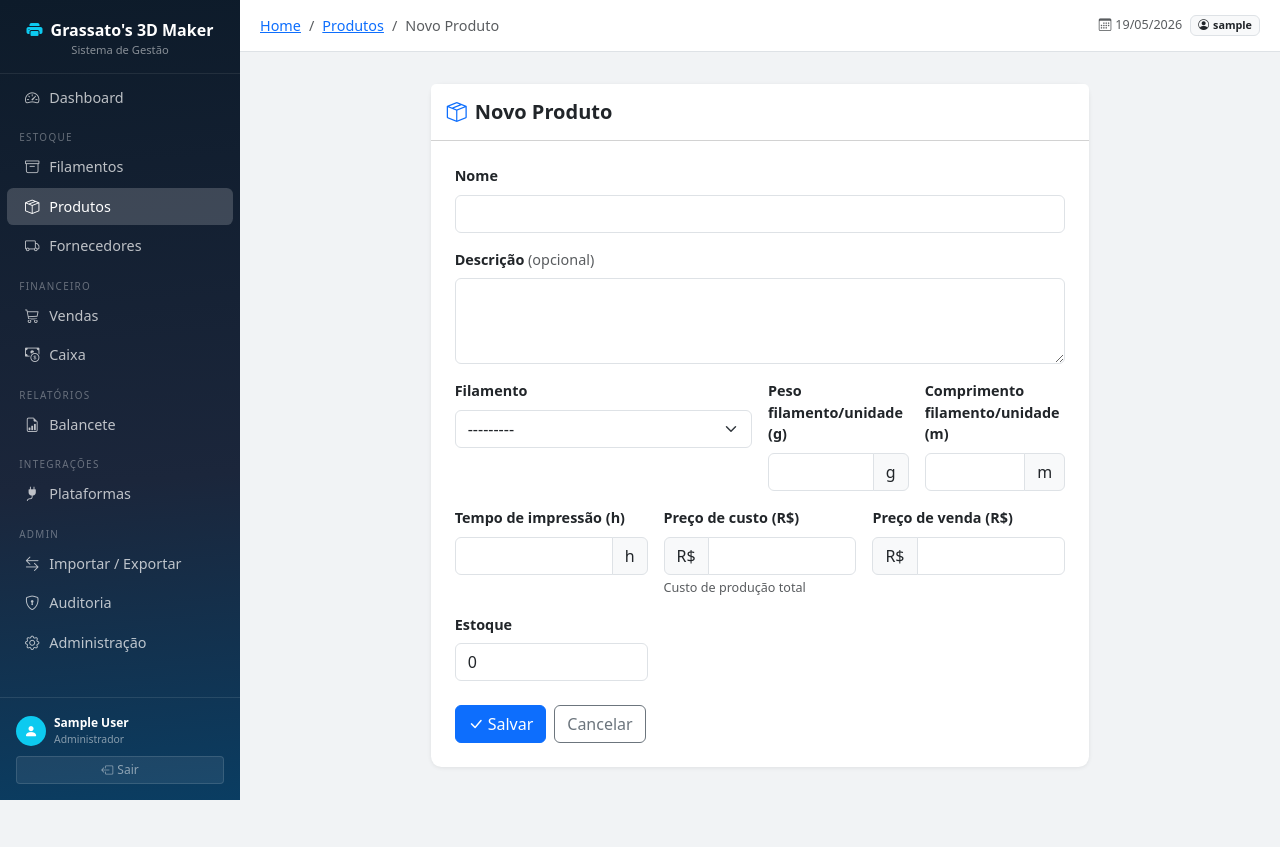
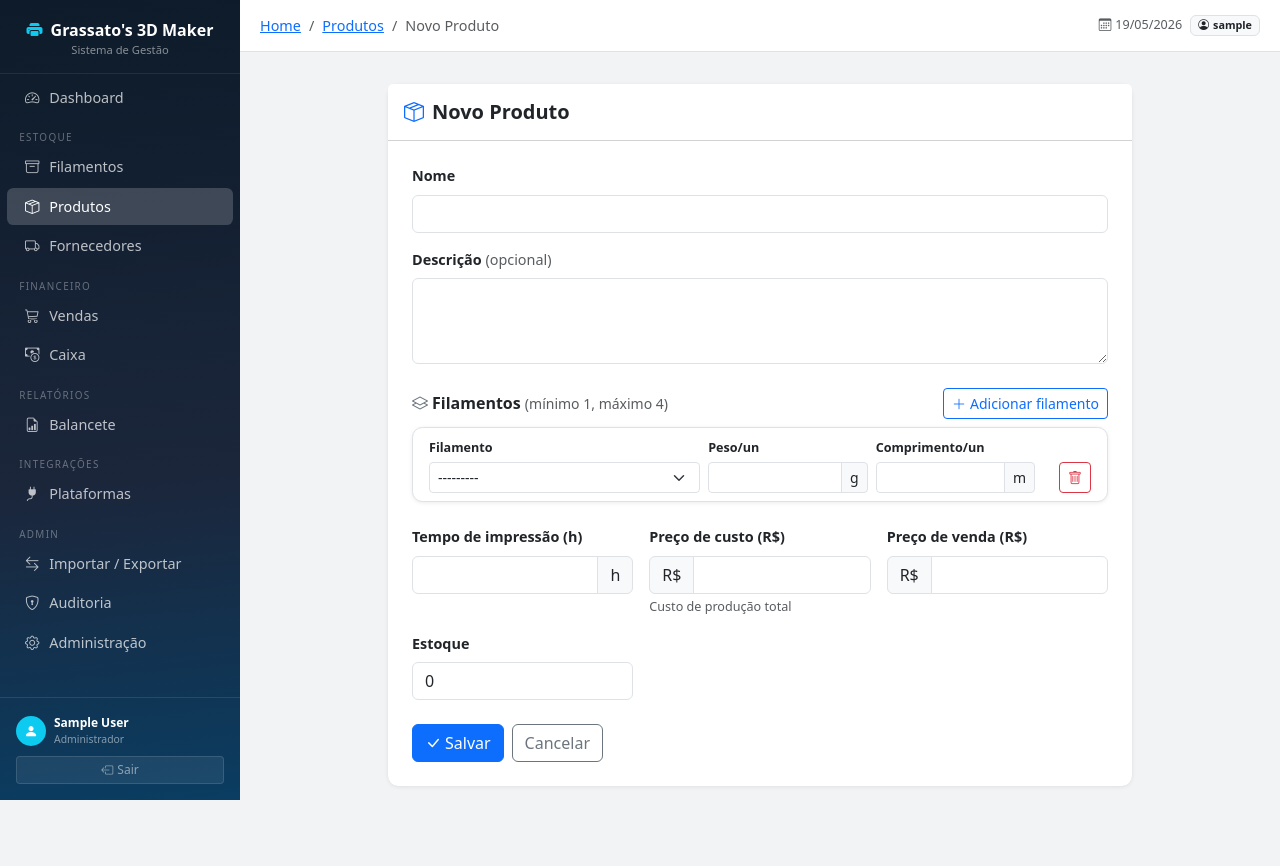
Before and after one commit to diegograssato/grassato-3d-printer, a Django app: page /estoque/produtos/novo/ in a window 1280 px wide. Run offline with Django 4.2, Linux system fonts and the light colour scheme; the visitor is signed in with stand-in values (Sample User, id 1); data that the repository does not hold is empty; parts of the project's set-up code (start-up, migrations or seed data) failed here and were passed over.

Commit message:
feat: Adiciona mais de um filamento no produto

```diff
--- a/dashboard/views.py
+++ b/dashboard/views.py
@@ -51,7 +51,7 @@ def dashboard(request):
     saldo_caixa = total_entradas - total_saidas
 
     # Alertas de estoque baixo
-    produtos_criticos = Produto.objects.filter(estoque_quantidade__lte=2, ativo=True).select_related('filamento')
+    produtos_criticos = Produto.objects.filter(estoque_quantidade__lte=2, ativo=True).prefetch_related('filamentos_produto__filamento')
     filamentos_criticos = [f for f in Filamento.objects.all() if float(f.percentual_disponivel) <= 30]
 
     # Vendas recentes
--- a/docker-compose.yaml
+++ b/docker-compose.yaml
@@ -57,7 +57,7 @@ services:
         condition: service_healthy
     environment:
       SECRET_KEY: ${SECRET_KEY:-insecure-key-change-me}
-      DEBUG: "False"
+      DEBUG: "True"
       ALLOWED_HOSTS: "localhost,127.0.0.1,7b79-45-163-174-187.ngrok-free.app"
       CSRF_TRUSTED_ORIGINS: "http://localhost,http://localhost:8000,https://7b79-45-163-174-187.ngrok-free.app"
       ML_CALLBACK_URI: "https://7b79-45-163-174-187.ngrok-free.app/integracoes/ml/callback/"
--- a/estoque/forms.py
+++ b/estoque/forms.py
@@ -1,5 +1,6 @@
 from django import forms
-from .models import Filamento, Produto, Fornecedor
+from django.forms import inlineformset_factory
+from .models import Filamento, Produto, ProdutoFilamento, Fornecedor
 
 
 class FornecedorForm(forms.ModelForm):
@@ -53,18 +54,41 @@ class ProdutoForm(forms.ModelForm):
     class Meta:
         model = Produto
         fields = [
-            'nome', 'descricao', 'filamento', 'peso_filamento_g',
-            'comprimento_filamento_m', 'tempo_impressao_horas',
+            'nome', 'descricao', 'tempo_impressao_horas',
             'preco_custo', 'preco_venda', 'estoque_quantidade',
         ]
         widgets = {
             'nome': forms.TextInput(attrs={'class': 'form-control'}),
             'descricao': forms.Textarea(attrs={'class': 'form-control', 'rows': 3}),
-            'filamento': forms.Select(attrs={'class': 'form-select'}),
-            'peso_filamento_g': forms.NumberInput(attrs={'class': 'form-control', 'step': '0.01', 'min': '0.01'}),
-            'comprimento_filamento_m': forms.NumberInput(attrs={'class': 'form-control', 'step': '0.01', 'min': '0.01'}),
             'tempo_impressao_horas': forms.NumberInput(attrs={'class': 'form-control', 'step': '0.01', 'min': '0.01'}),
             'preco_custo': forms.NumberInput(attrs={'class': 'form-control', 'step': '0.01', 'min': '0'}),
             'preco_venda': forms.NumberInput(attrs={'class': 'form-control', 'step': '0.01', 'min': '0.01'}),
             'estoque_quantidade': forms.NumberInput(attrs={'class': 'form-control', 'min': '0'}),
         }
+
+
+class ProdutoFilamentoForm(forms.ModelForm):
+    class Meta:
+        model = ProdutoFilamento
+        fields = ['filamento', 'peso_filamento_g', 'comprimento_filamento_m']
+        widgets = {
+            'filamento': forms.Select(attrs={'class': 'form-select form-select-sm'}),
+            'peso_filamento_g': forms.NumberInput(attrs={
+                'class': 'form-control form-control-sm', 'step': '0.01', 'min': '0.01',
+            }),
+            'comprimento_filamento_m': forms.NumberInput(attrs={
+                'class': 'form-control form-control-sm', 'step': '0.01', 'min': '0.01',
+            }),
+        }
+
+
+ProdutoFilamentoFormSet = inlineformset_factory(
+    Produto,
+    ProdutoFilamento,
+    form=ProdutoFilamentoForm,
+    min_num=1,
+    max_num=4,
+    extra=0,
+    validate_min=True,
+    can_delete=True,
+)
--- a/estoque/views.py
+++ b/estoque/views.py
@@ -4,8 +4,8 @@ from django.contrib.auth.decorators import login_required
 from django.core.paginator import Paginator
 from django.db.models import Count, ExpressionWrapper, F, FloatField, Q
 from django.http import JsonResponse
-from .models import Filamento, Produto, Fornecedor
-from .forms import FilamentoForm, ProdutoForm, FornecedorForm
+from .models import Filamento, Produto, ProdutoFilamento, Fornecedor
+from .forms import FilamentoForm, ProdutoForm, ProdutoFilamentoFormSet, FornecedorForm
 
 PAGE_SIZES = [10, 20, 50, 100, 500, 1000]
 DEFAULT_PAGE_SIZE = 20
@@ -40,7 +40,7 @@ def _is_admin(request):
 @login_required
 def filamento_list(request):
     qs = Filamento.objects.select_related('fornecedor').annotate(
-        num_produtos=Count('produtos', filter=Q(produtos__ativo=True)),
+        num_produtos=Count('produto_filamentos__produto', filter=Q(produto_filamentos__produto__ativo=True), distinct=True),
         pct=ExpressionWrapper(
             100.0 * F('peso_disponivel_g') / F('peso_total_g'),
             output_field=FloatField(),
@@ -162,11 +162,11 @@ def produto_list(request):
     # Filtro ativo: padrão "ativo"; admins podem ver inativo ou todos
     ativo_f = request.GET.get('ativo', 'ativo').strip()
     if is_admin and ativo_f == 'inativo':
-        qs = Produto.objects.select_related('filamento').filter(ativo=False).order_by('nome')
+        qs = Produto.objects.prefetch_related('filamentos_produto__filamento').filter(ativo=False).order_by('nome')
     elif is_admin and ativo_f == 'todos':
-        qs = Produto.objects.select_related('filamento').all().order_by('nome')
+        qs = Produto.objects.prefetch_related('filamentos_produto__filamento').all().order_by('nome')
     else:
-        qs = Produto.objects.select_related('filamento').filter(ativo=True).order_by('nome')
+        qs = Produto.objects.prefetch_related('filamentos_produto__filamento').filter(ativo=True).order_by('nome')
         ativo_f = 'ativo'
 
     busca = request.GET.get('busca', '').strip()
@@ -175,7 +175,7 @@ def produto_list(request):
     if busca:
         qs = qs.filter(Q(nome__icontains=busca) | Q(sku__icontains=busca))
     if material_f:
-        qs = qs.filter(filamento__material=material_f)
+        qs = qs.filter(filamentos_produto__filamento__material=material_f).distinct()
 
     total_inativos = Produto.objects.filter(ativo=False).count()
 
@@ -203,12 +203,16 @@ def produto_list(request):
 @login_required
 def produto_create(request):
     form = ProdutoForm(request.POST or None)
-    if form.is_valid():
-        form.save()
+    formset = ProdutoFilamentoFormSet(request.POST or None)
+    if form.is_valid() and formset.is_valid():
+        produto = form.save()
+        formset.instance = produto
+        formset.save()
         messages.success(request, 'Produto cadastrado com sucesso!')
         return redirect('estoque:produto_list')
     return render(request, 'estoque/produto_form.html', {
         'form': form,
+        'formset': formset,
         'titulo': 'Novo Produto',
     })
 
@@ -217,12 +221,15 @@ def produto_create(request):
 def produto_update(request, pk):
     produto = get_object_or_404(Produto, pk=pk)
     form = ProdutoForm(request.POST or None, instance=produto)
-    if form.is_valid():
+    formset = ProdutoFilamentoFormSet(request.POST or None, instance=produto)
+    if form.is_valid() and formset.is_valid():
         form.save()
+        formset.save()
         messages.success(request, 'Produto atualizado com sucesso!')
         return redirect('estoque:produto_list')
     return render(request, 'estoque/produto_form.html', {
         'form': form,
+        'formset': formset,
         'titulo': 'Editar Produto',
         'objeto': produto,
     })
@@ -271,11 +278,19 @@ def produto_toggle_ativo(request, pk):
 def produto_preco_api(request, pk):
     """API interna: retorna preço de venda e estoque do produto (usado pelo form de venda)."""
     produto = get_object_or_404(Produto, pk=pk, ativo=True)
+    filamentos = produto.filamentos_produto.select_related('filamento').all()
+    filamentos_info = [
+        {
+            'filamento_id': pf.filamento_id,
+            'peso_filamento_g': str(pf.peso_filamento_g),
+            'disponivel_g': str(pf.filamento.peso_disponivel_g),
+        }
+        for pf in filamentos
+    ]
     return JsonResponse({
         'preco_venda': str(produto.preco_venda),
         'estoque': produto.estoque_quantidade,
-        'filamento_disponivel_g': str(produto.filamento.peso_disponivel_g),
-        'peso_filamento_g': str(produto.peso_filamento_g),
+        'filamentos': filamentos_info,
     })
 
 
--- a/templates/estoque/produto_form.html
+++ b/templates/estoque/produto_form.html
@@ -8,7 +8,7 @@
 
 {% block content %}
 <div class="row justify-content-center mt-3">
-  <div class="col-md-8">
+  <div class="col-md-9">
     <div class="card">
       <div class="card-header bg-white py-3">
         <h5 class="mb-0 fw-semibold"><i class="bi bi-box-seam me-2 text-primary"></i>{{ titulo }}</h5>
@@ -27,27 +27,99 @@
               <label class="form-label fw-semibold">{{ form.descricao.label }} <span class="text-muted fw-normal">(opcional)</span></label>
               {{ form.descricao }}
             </div>
-            <div class="col-md-6">
-              <label class="form-label fw-semibold">{{ form.filamento.label }}</label>
-              {{ form.filamento }}
-              {% if form.filamento.errors %}<div class="text-danger small mt-1">{{ form.filamento.errors.0 }}</div>{% endif %}
+          </div>
+
+          {# ── Filamentos (inline formset) ── #}
+          <div class="mt-4">
+            <div class="d-flex align-items-center justify-content-between mb-2">
+              <h6 class="fw-semibold mb-0">
+                <i class="bi bi-layers me-1 text-secondary"></i>Filamentos
+                <span class="text-muted fw-normal small">(mínimo 1, máximo 4)</span>
+              </h6>
+              <button type="button" id="btn-add-filamento" class="btn btn-outline-primary btn-sm">
+                <i class="bi bi-plus-lg me-1"></i>Adicionar filamento
+              </button>
             </div>
-            <div class="col-md-3">
-              <label class="form-label fw-semibold">{{ form.peso_filamento_g.label }}</label>
-              <div class="input-group">
-                {{ form.peso_filamento_g }}
-                <span class="input-group-text">g</span>
+
+            {{ formset.management_form }}
+            {% if formset.non_form_errors %}
+              <div class="alert alert-danger small py-2">{{ formset.non_form_errors }}</div>
+            {% endif %}
+
+            <div id="filamentos-container">
+              {% for fil_form in formset %}
+              <div class="filamento-row card border mb-2 {% if fil_form.errors %}border-danger{% endif %}">
+                <div class="card-body py-2 px-3">
+                  <div class="row g-2 align-items-end">
+                    {% for hidden in fil_form.hidden_fields %}{{ hidden }}{% endfor %}
+                    <div class="col-md-5">
+                      <label class="form-label small mb-1 fw-semibold">Filamento</label>
+                      {{ fil_form.filamento }}
+                      {% if fil_form.filamento.errors %}<div class="text-danger small">{{ fil_form.filamento.errors.0 }}</div>{% endif %}
+                    </div>
+                    <div class="col-md-3">
+                      <label class="form-label small mb-1 fw-semibold">Peso/un</label>
+                      <div class="input-group input-group-sm">
+                        {{ fil_form.peso_filamento_g }}
+                        <span class="input-group-text">g</span>
+                      </div>
+                      {% if fil_form.peso_filamento_g.errors %}<div class="text-danger small">{{ fil_form.peso_filamento_g.errors.0 }}</div>{% endif %}
+                    </div>
+                    <div class="col-md-3">
+                      <label class="form-label small mb-1 fw-semibold">Comprimento/un</label>
+                      <div class="input-group input-group-sm">
+                        {{ fil_form.comprimento_filamento_m }}
+                        <span class="input-group-text">m</span>
+                      </div>
+                      {% if fil_form.comprimento_filamento_m.errors %}<div class="text-danger small">{{ fil_form.comprimento_filamento_m.errors.0 }}</div>{% endif %}
+                    </div>
+                    <div class="col-md-1 text-end">
+                      {% if fil_form.DELETE %}
+                      <label class="form-label small mb-1 fw-semibold text-danger">Remover</label>
+                      {{ fil_form.DELETE }}
+                      {% endif %}
+                    </div>
+                  </div>
+                </div>
               </div>
-              {% if form.peso_filamento_g.errors %}<div class="text-danger small mt-1">{{ form.peso_filamento_g.errors.0 }}</div>{% endif %}
+              {% endfor %}
             </div>
-            <div class="col-md-3">
-              <label class="form-label fw-semibold">{{ form.comprimento_filamento_m.label }}</label>
-              <div class="input-group">
-                {{ form.comprimento_filamento_m }}
-                <span class="input-group-text">m</span>
+
+            {# Template vazio para clonagem via JS #}
+            <div id="empty-filamento-form" style="display:none">
+              <div class="filamento-row card border mb-2">
+                <div class="card-body py-2 px-3">
+                  <div class="row g-2 align-items-end">
+                    <div class="col-md-5">
+                      <label class="form-label small mb-1 fw-semibold">Filamento</label>
+                      {{ formset.empty_form.filamento }}
+                    </div>
+                    <div class="col-md-3">
+                      <label class="form-label small mb-1 fw-semibold">Peso/un</label>
+                      <div class="input-group input-group-sm">
+                        {{ formset.empty_form.peso_filamento_g }}
+                        <span class="input-group-text">g</span>
+                      </div>
+                    </div>
+                    <div class="col-md-3">
+                      <label class="form-label small mb-1 fw-semibold">Comprimento/un</label>
+                      <div class="input-group input-group-sm">
+                        {{ formset.empty_form.comprimento_filamento_m }}
+                        <span class="input-group-text">m</span>
+                      </div>
+                    </div>
+                    <div class="col-md-1 text-end">
+                      <button type="button" class="btn btn-sm btn-outline-danger btn-remove-filamento" title="Remover">
+                        <i class="bi bi-trash"></i>
+                      </button>
+                    </div>
+                  </div>
+                </div>
               </div>
-              {% if form.comprimento_filamento_m.errors %}<div class="text-danger small mt-1">{{ form.comprimento_filamento_m.errors.0 }}</div>{% endif %}
             </div>
+          </div>
+
+          <div class="row g-3 mt-1">
             <div class="col-md-4">
               <label class="form-label fw-semibold">{{ form.tempo_impressao_horas.label }}</label>
               <div class="input-group">
@@ -80,10 +152,10 @@
             </div>
           </div>
 
-          {% if object.sku %}
+          {% if objeto.sku %}
           <div class="mt-3 pt-3 border-top">
             <span class="text-muted small">SKU:</span>
-            <code class="ms-1 fw-bold text-primary">{{ object.sku }}</code>
+            <code class="ms-1 fw-bold text-primary">{{ objeto.sku }}</code>
           </div>
           {% endif %}
 
@@ -98,4 +170,58 @@
     </div>
   </div>
 </div>
+
+<script>
+(function () {
+  const MAX_FORMS = 4;
+  const totalInput = () => document.getElementById('id_filamentos_produto-TOTAL_FORMS');
+
+  document.getElementById('btn-add-filamento').addEventListener('click', function () {
+    const container = document.getElementById('filamentos-container');
+    const total = parseInt(totalInput().value);
+    if (total >= MAX_FORMS) {
+      alert('Máximo de ' + MAX_FORMS + ' filamentos por produto.');
+      return;
+    }
+    const template = document.getElementById('empty-filamento-form').innerHTML;
+    const newHtml = template.replace(/__prefix__/g, total);
+    const div = document.createElement('div');
+    div.innerHTML = newHtml;
+    const row = div.firstElementChild;
+    // Adiciona botão de remoção dinâmico
+    const btn = row.querySelector('.btn-remove-filamento');
+    if (btn) {
+      btn.addEventListener('click', function () {
+        row.remove();
+        totalInput().value = parseInt(totalInput().value) - 1;
+      });
+    }
+    container.appendChild(row);
+    totalInput().value = total + 1;
+  });
+
+  // Botão remover para linhas existentes com checkbox DELETE
+  document.querySelectorAll('.filamento-row').forEach(function (row) {
+    const deleteCheck = row.querySelector('input[type=checkbox][id$="-DELETE"]');
+    if (!deleteCheck) return;
+    // Substituímos o checkbox por botão visual
+    const wrapper = deleteCheck.closest('.col-md-1');
+    if (!wrapper) return;
+    const btn = document.createElement('button');
+    btn.type = 'button';
+    btn.className = 'btn btn-sm btn-outline-danger btn-remove-filamento';
+    btn.title = 'Remover';
+    btn.innerHTML = '<i class="bi bi-trash"></i>';
+    deleteCheck.style.display = 'none';
+    btn.addEventListener('click', function () {
+      deleteCheck.checked = true;
+      row.style.opacity = '0.4';
+      btn.disabled = true;
+    });
+    wrapper.innerHTML = '';
+    wrapper.appendChild(deleteCheck);
+    wrapper.appendChild(btn);
+  });
+})();
+</script>
 {% endblock %}
```
Also changed, not shown: estoque/admin.py (+12 -3 lines), estoque/models.py (+48 -15 lines), estoque/signals.py (+129 -67 lines), importexport/views.py (+25 -11 lines), templates/estoque/produto_list.html (+9 -7 lines), vendas/views.py (+18 -10 lines), estoque/migrations/0004_produto_filamentos.py (added).
